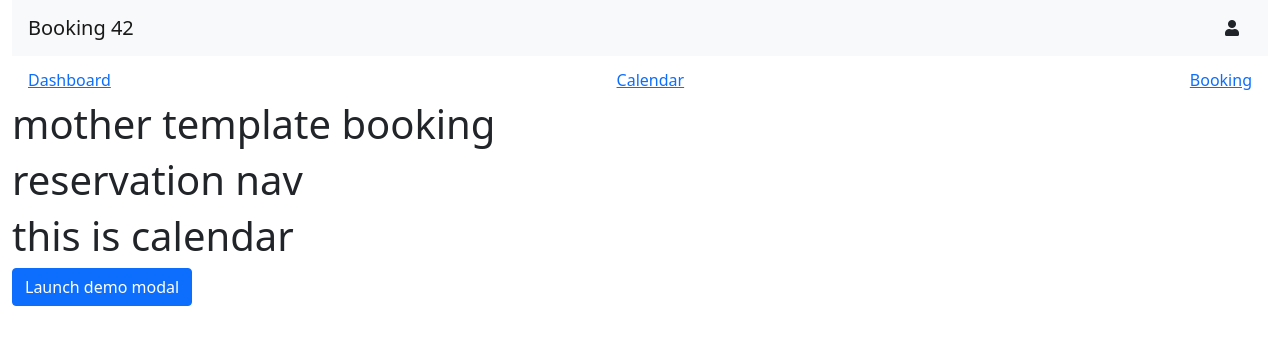
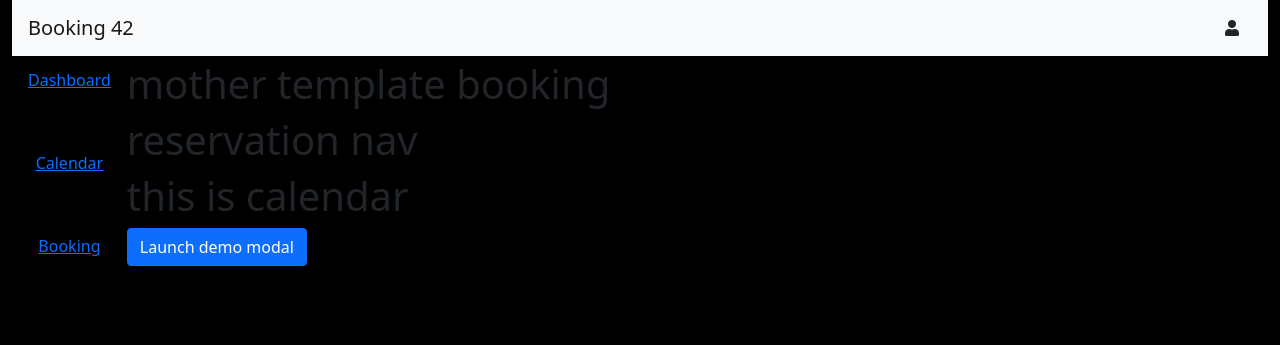
Before and after one commit to rollinger/deskbooking42, a Django app: page /booking/ in a window 1280 px wide. Shown: the top 345 px of the page. Run offline with Django 3.2, Linux system fonts and the light colour scheme; style sheets or scripts are compiled from the project's sources; some libraries are stand-ins or nearby versions.

Commit message:
minor changes in navbar - added scss

```diff
--- a/config/settings/base.py
+++ b/config/settings/base.py
@@ -76,6 +76,7 @@ THIRD_PARTY_APPS = [
     "rest_framework.authtoken",
     "corsheaders",
     "bootstrap5",
+
 ]
 
 LOCAL_APPS = [
@@ -156,6 +157,11 @@ STATICFILES_FINDERS = [
     "django.contrib.staticfiles.finders.FileSystemFinder",
     "django.contrib.staticfiles.finders.AppDirectoriesFinder",
 ]
+COMPRESS_OFFLINE = True
+LIBSASS_OUTPUT_STYLE = 'compressed'
+COMPRESS_PRECOMPILERS = (
+    ('text/x-scss', 'django_libsass.SassCompiler'),
+)
 
 # MEDIA
 # ------------------------------------------------------------------------------
--- /dev/null
+++ b/deskbookingsystem42/static/css/style.css
@@ -0,0 +1,3 @@
+body {
+
+}
--- /dev/null
+++ b/deskbookingsystem42/static/sass/style.scss
@@ -0,0 +1,3 @@
+body {
+	background-color: black;
+}
--- a/deskbookingsystem42/templates/base.html
+++ b/deskbookingsystem42/templates/base.html
@@ -19,6 +19,7 @@
     <link rel="stylesheet" href="https://cdnjs.cloudflare.com/ajax/libs/font-awesome/6.0.0-beta2/css/all.min.css">
     <link rel="stylesheet" href="https://use.fontawesome.com/releases/v5.8.1/css/all.css">
     <link href="{% static 'css/bootstrap.min.css' %}" rel="stylesheet">
+    <link href="{% static 'css/style.css' %}" rel="stylesheet">
     <link href="https://cdn.jsdelivr.net/npm/bootstrap@5.0.2/dist/css/bootstrap.min.css" rel="stylesheet" integrity="sha384-EVSTQN3/azprG1Anm3QDgpJLIm9Nao0Yz1ztcQTwFspd3yD65VohhpuuCOmLASjC" crossorigin="anonymous">
     <script src="https://cdn.jsdelivr.net/npm/bootstrap@5.0.2/dist/js/bootstrap.bundle.min.js" integrity="sha384-MrcW6ZMFYlzcLA8Nl+NtUVF0sA7MsXsP1UyJoMp4YLEuNSfAP+JcXn/tWtIaxVXM" crossorigin="anonymous"></script>
     {% block css %}
@@ -40,8 +41,12 @@
       <!-- place project specific Javascript in this file -->{% compress js %}
       <script defer src="{% static 'js/project.js' %}"></script>{% endcompress %}
 
-    {% endblock javascript %}
+      {% endblock javascript %}
 
+      {% load compress %}
+      {% compress css %}
+      <link type="text/x-scss" href="{% static 'sass/style.scss' %}" rel="stylesheet" media="screen">
+      {% endcompress %}
   </head>
 
   <body>
@@ -55,11 +60,15 @@
       {% endfor %}
       {% endif %}
 
-      {% include "navbar.html" %}
+      <div class="d-flex flex-row">
+        {% include "navbar.html" %}
 
-      {% block content %}
-        <p>Use this document as a way to quick start any new project.</p>
-      {% endblock content %}
+          {% block content %}
+            <p>Use this document as a way to quick start any new project.</p>
+          {% endblock content %}
+
+      </div>
+
 
     </div> <!-- /container -->
 
--- a/deskbookingsystem42/templates/booking/booking-template.html
+++ b/deskbookingsystem42/templates/booking/booking-template.html
@@ -1,6 +1,8 @@
 {% extends "base.html"%}
 {% block content %}
-<h1>mother template booking</h1>
-{% include "booking/reservation-container/reservation-nav.html"%}
-{% include "booking/reservation-container/calendar/calendar-template.html"%}
+<div>
+	<h1>mother template booking</h1>
+	{% include "booking/reservation-container/reservation-nav.html"%}
+	{% include "booking/reservation-container/calendar/calendar-template.html"%}
+</div>
 {% endblock %}
--- a/deskbookingsystem42/templates/booking/reservation-container/reservation-nav.html
+++ b/deskbookingsystem42/templates/booking/reservation-container/reservation-nav.html
@@ -1 +1,3 @@
-<h1>reservation nav</h1>
+<div>
+	<h1>reservation nav</h1>
+</div>
--- a/deskbookingsystem42/templates/navbar.html
+++ b/deskbookingsystem42/templates/navbar.html
@@ -1,6 +1,6 @@
 {% load static i18n%}
 
-<div class="navbar d-flex flex-direction-row">
+<div class="navbar d-flex flex-column">
     <a href="{% url 'home' %}">Dashboard</a>
     <a href="{% url 'home' %}">Calendar</a>
     <a href="{% url 'booking:overview' %}">Booking</a>
```
